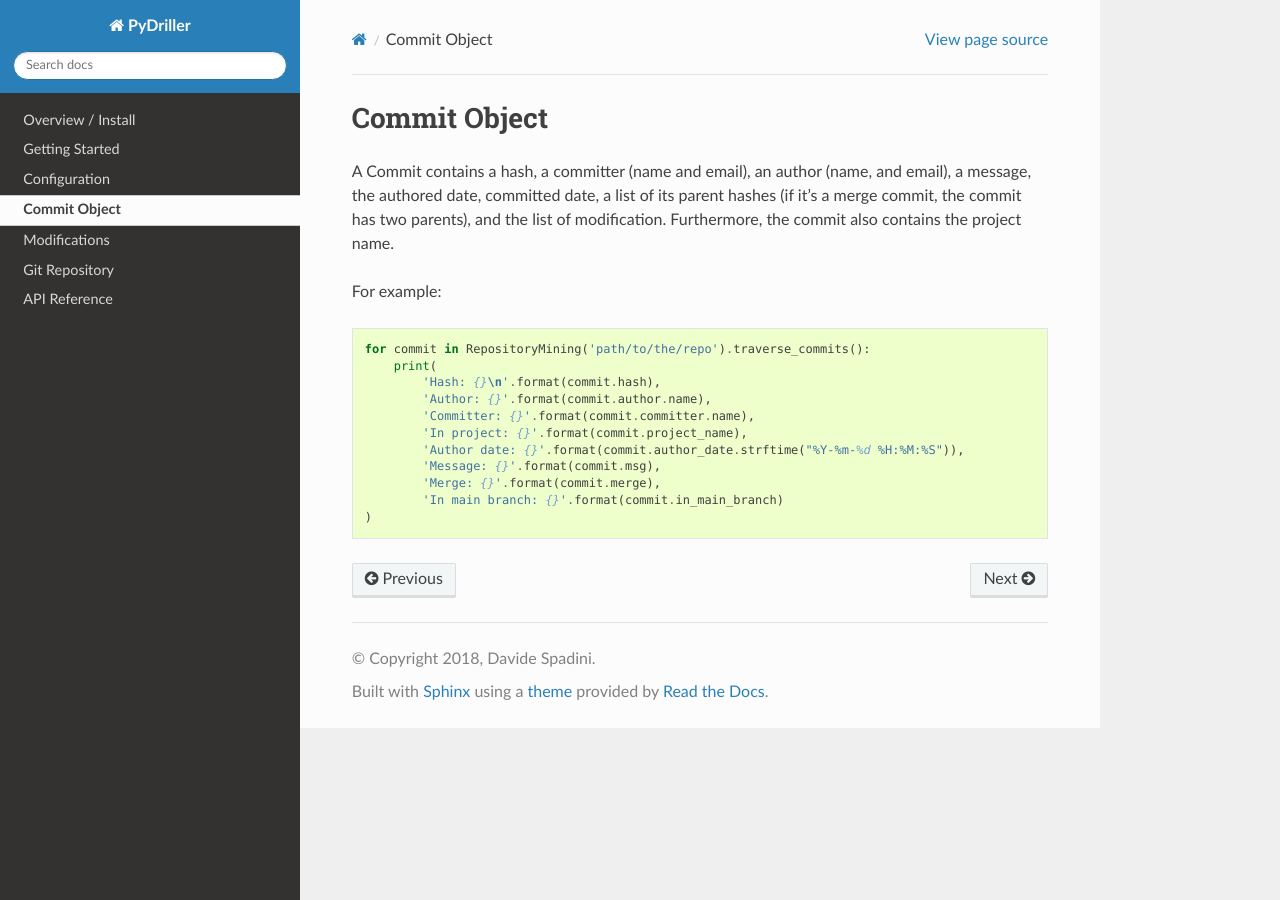
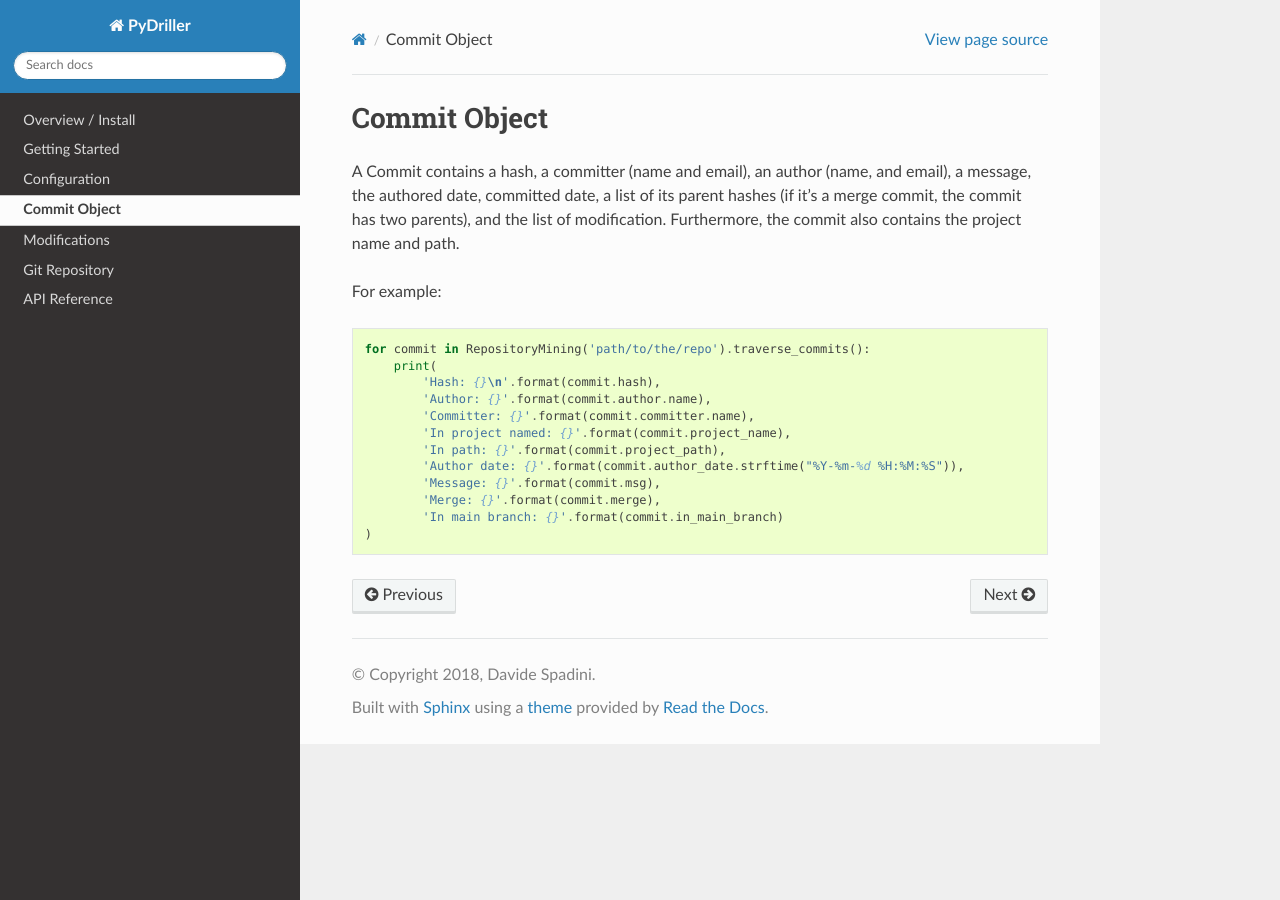
Before and after one commit to ishepard/pydriller, a Sphinx documentation site: the page built from docs/commit.rst, in a window 1280 px wide. Built offline with Sphinx 7.4.7 and the Read the Docs theme 2.0.0, drawn with Linux system fonts in a browser that asks for light colours.

Commit message:
small in commit.rst

```diff
--- a/docs/commit.rst
+++ b/docs/commit.rst
@@ -4,7 +4,7 @@
 Commit Object
 =============
 
-A Commit contains a hash, a committer (name and email), an author (name, and email), a message, the authored date, committed date, a list of its parent hashes (if it's a merge commit, the commit has two parents), and the list of modification. Furthermore, the commit also contains the project name.
+A Commit contains a hash, a committer (name and email), an author (name, and email), a message, the authored date, committed date, a list of its parent hashes (if it's a merge commit, the commit has two parents), and the list of modification. Furthermore, the commit also contains the project name and path.
 
 For example::
 
@@ -13,7 +13,8 @@ For example::
             'Hash: {}\n'.format(commit.hash),
             'Author: {}'.format(commit.author.name),
             'Committer: {}'.format(commit.committer.name),
-            'In project: {}'.format(commit.project_name),
+            'In project named: {}'.format(commit.project_name),
+            'In path: {}'.format(commit.project_path),
             'Author date: {}'.format(commit.author_date.strftime("%Y-%m-%d %H:%M:%S")),
             'Message: {}'.format(commit.msg),
             'Merge: {}'.format(commit.merge),
```
